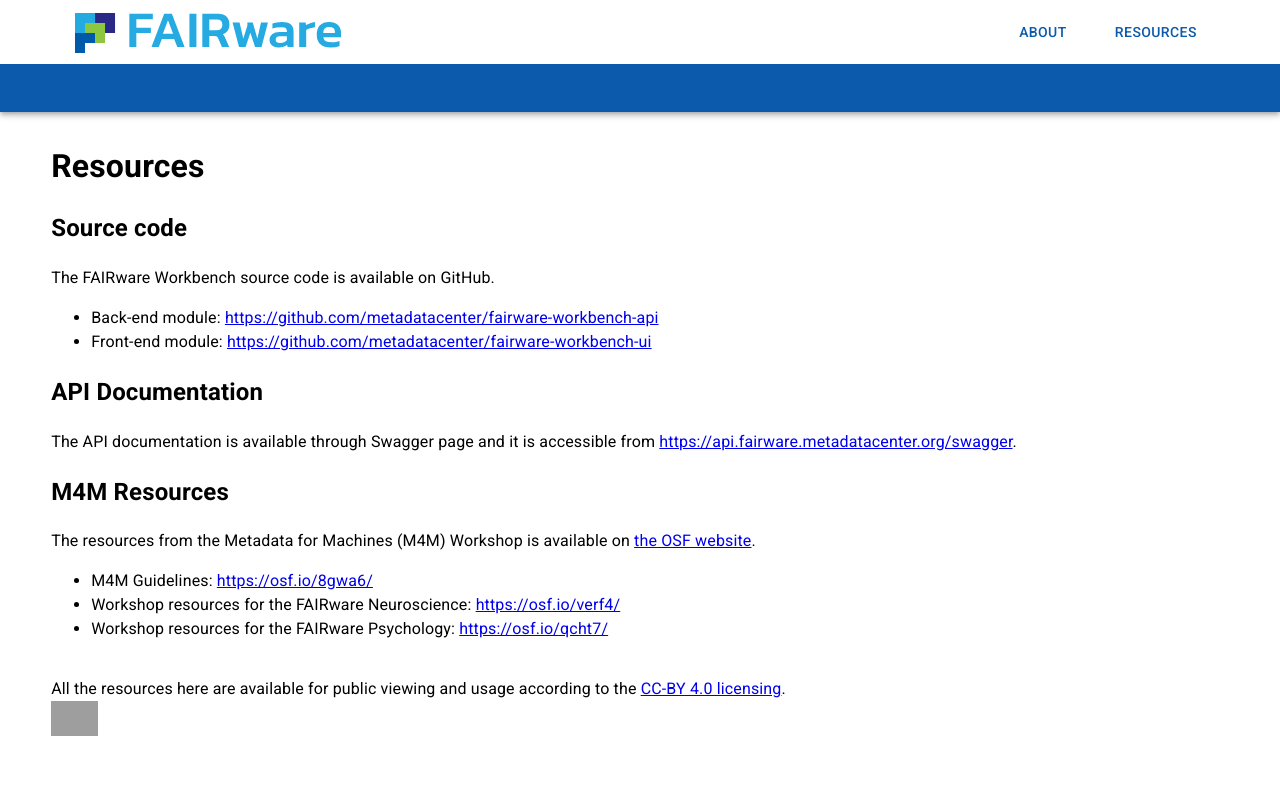
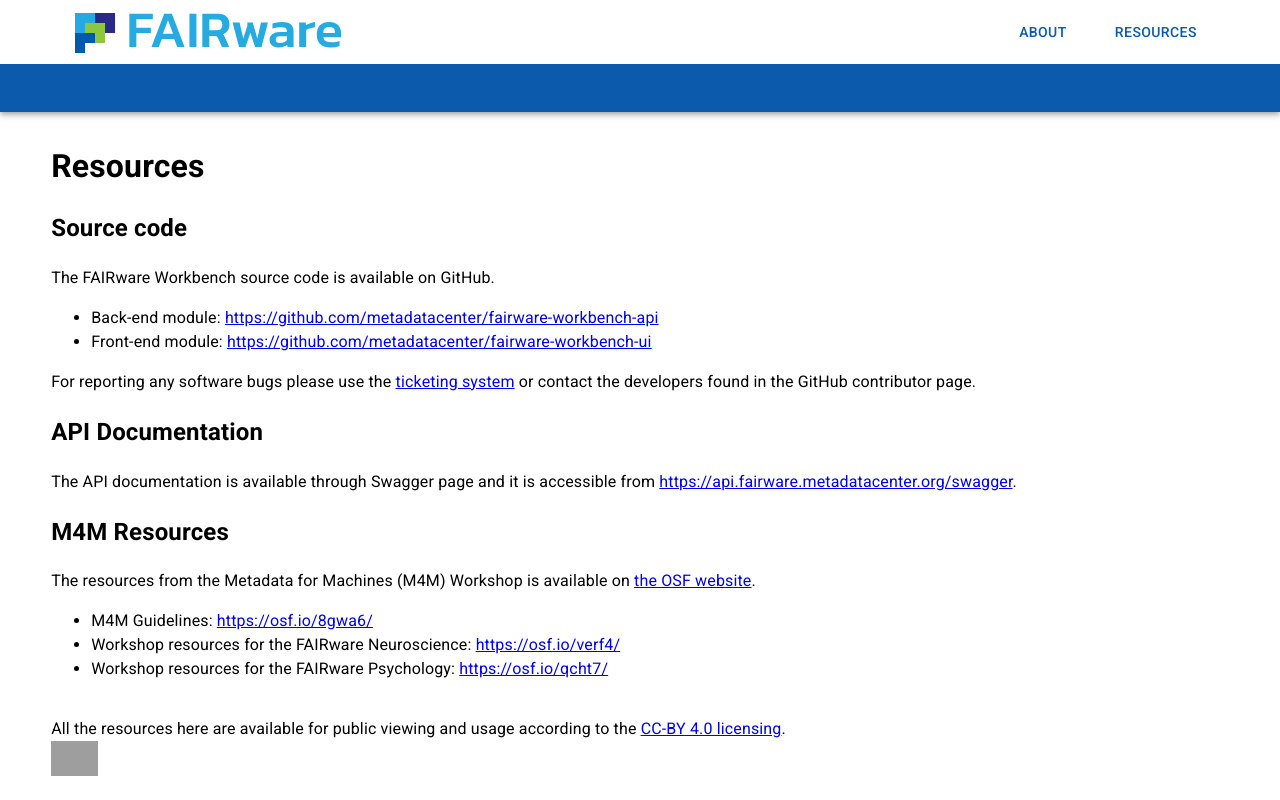
Before and after one commit to metadatacenter/fairware-workbench-ui, a React (Create React App) app: page /Resources in a window 1280 px wide. Shown: the top 800 px of the page. Built offline with nearby package versions, Linux system fonts and the light colour scheme; grey boxes are pictures that could not be loaded.

Commit message:
Added reference to the developers

```diff
--- a/src/components/routes/Resources.js
+++ b/src/components/routes/Resources.js
@@ -20,6 +20,7 @@ export default function Resources() {
                         </li>
                     </ul>
                 </div>
+                <div>For reporting any software bugs please use the <a href="https://github.com/metadatacenter/fairware-workbench-ui/issues">ticketing system</a> or contact the developers found in the GitHub contributor page.</div>
                 <h2>API Documentation</h2>
                 <div>
                     The API documentation is available through Swagger page and it is accessible from <a
```
